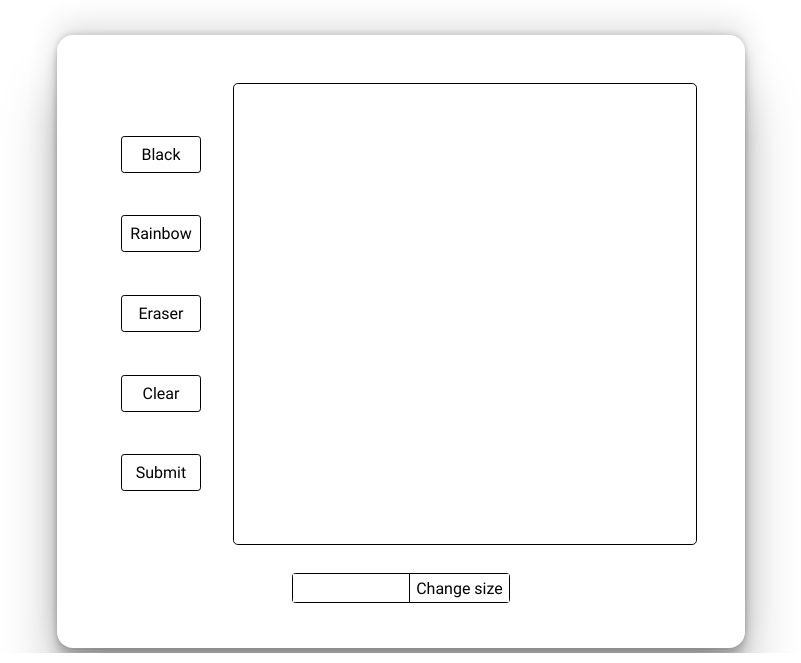
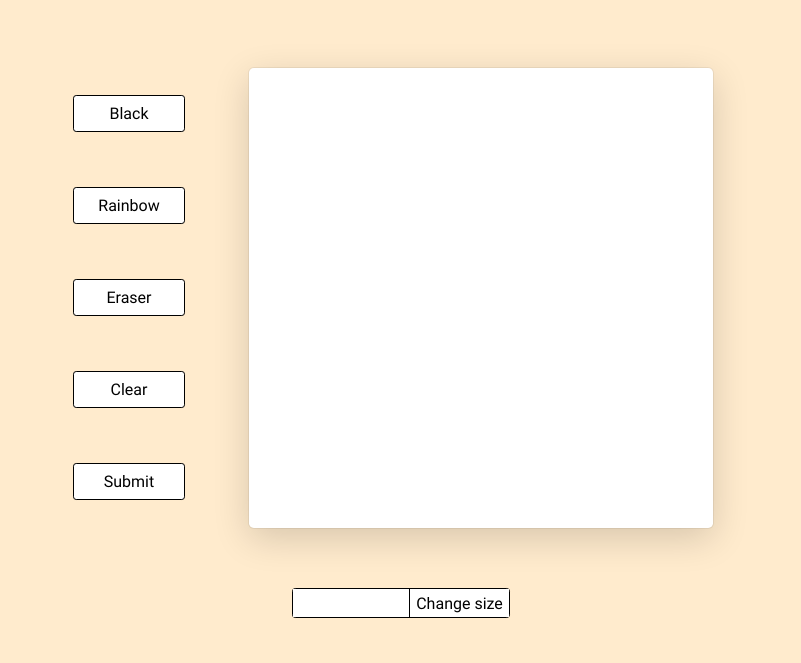
Before and after one commit to SuchitG04/jqjk, a plain HTML site: page index.html in a window 1280 px wide. Shown: the part 147-810 px from the top of the page, without its empty margins (239-1040 px from the left). Drawn offline with nearby package versions, Linux system fonts and the light colour scheme.

Commit message:
Update background color and eraser functionality

```diff
--- a/script.js
+++ b/script.js
@@ -62,7 +62,7 @@ $(document).ready(function () {
     } else if (currentMode === "black") {
       e.target.style.backgroundColor = "#000";
     } else if (currentMode === "eraser") {
-      e.target.style.backgroundColor = "#fefefe";
+      e.target.style.background = "none";
     }
   }
 
--- a/style.css
+++ b/style.css
@@ -16,6 +16,7 @@ body {
   justify-content: center;
   align-items: center;
   font-family: Roboto;
+  background-color: blanchedalmond;
 }
 
 h1 {
@@ -33,9 +34,6 @@ h1 {
   align-items: center;
   justify-content: center;
   border-radius: 1rem;
-  box-shadow: rgba(0, 0, 0, 0.25) 0px 54px 55px,
-    rgba(0, 0, 0, 0.12) 0px -12px 30px, rgba(0, 0, 0, 0.12) 0px 4px 6px,
-    rgba(0, 0, 0, 0.17) 0px 12px 13px, rgba(0, 0, 0, 0.09) 0px -3px 5px;
 }
 
 .optAndGrid {
@@ -44,7 +42,8 @@ h1 {
 }
 
 .options {
-  padding: 2rem;
+  width: 7rem;
+  margin-right: 4rem;
   flex: auto;
   display: flex;
   flex-direction: column;
@@ -76,12 +75,14 @@ h1 {
 
 .grid {
   max-height: 464px; /*hardcoded for simplicity*/
+  background-color: white;
   max-width: 464px;
   display: flex;
   flex-wrap: wrap;
   box-sizing: border-box;
-  border: 1px solid black;
   border-radius: 0.3rem;
+  box-shadow: rgba(0, 0, 0, 0.16) 0px 10px 36px 0px,
+    rgba(0, 0, 0, 0.06) 0px 0px 0px 1px;
 }
 
 .pixels {
@@ -95,6 +96,7 @@ h1 {
   align-items: center;
   flex: auto;
   padding: 0.8rem;
+  margin-top: 2rem;
 }
 
 .inputWrapper {
```
